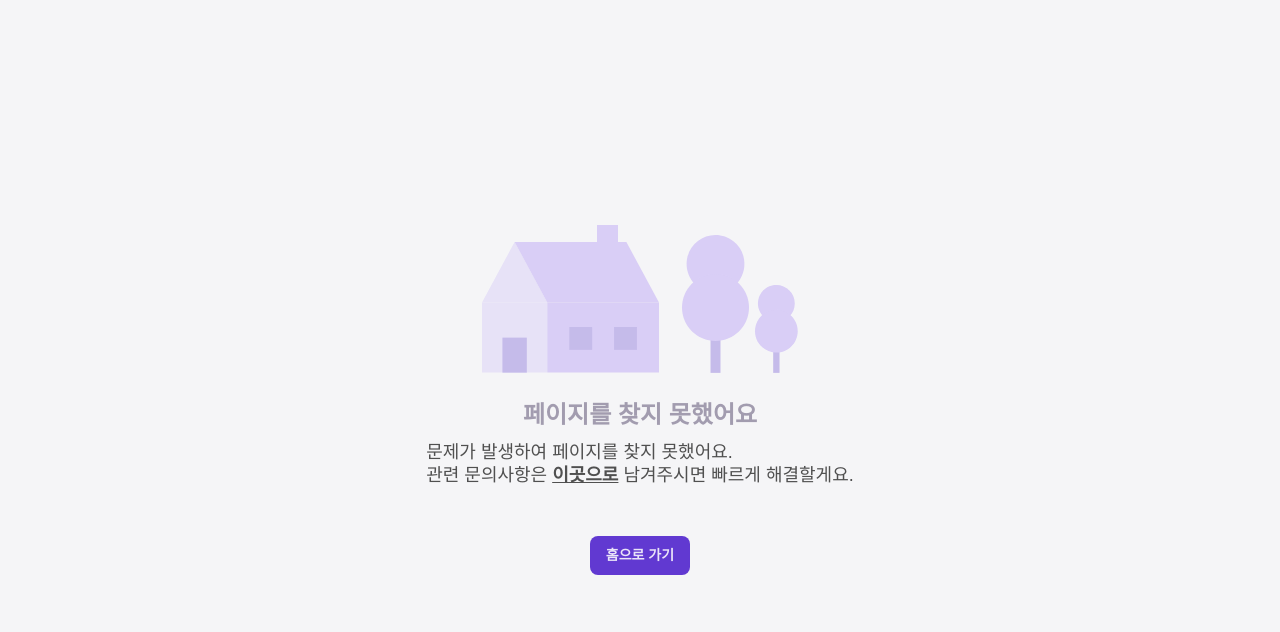
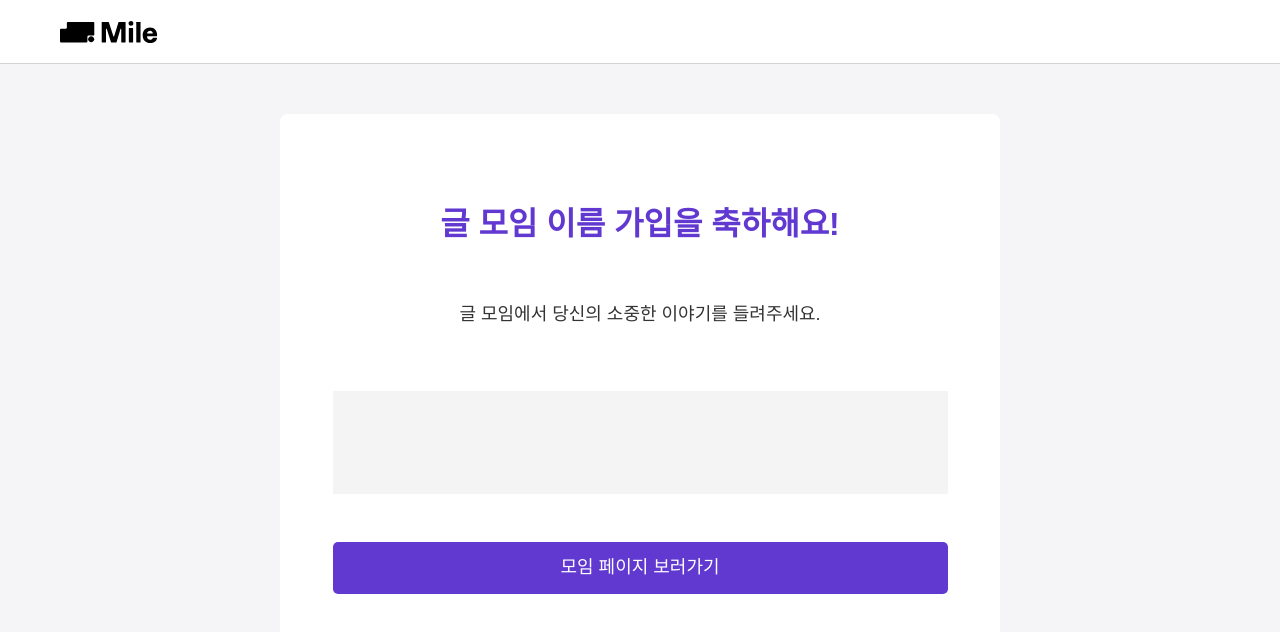
Before and after one commit to Mile-Writings/Mile-Client, a React (Vite) app: page /groupJoin in a window 1280 px wide. Shown: the top 632 px of the page. Built offline with nearby package versions, Linux system fonts and the light colour scheme; no server answers; a web font is replaced by a local one; what emotion-reset would draw is missing.

Commit message:
feat: 글 모임 초대 축하 페이지 분리

```diff
--- a/src/Router.tsx
+++ b/src/Router.tsx
@@ -4,6 +4,7 @@ import Admin from './pages/admin/Admin';
 import Error from './pages/error/Error';
 import GroupFeed from './pages/groupFeed/GroupFeed';
 import GroupInvite from './pages/groupInvite/GroupInvite';
+import GroupJoinCongrats from './pages/groupJoinCongrats/GroupJoinCongrats';
 import Login from './pages/login/Login';
 import RedirectLogin from './pages/login/RedirectLogin';
 import Main from './pages/main/Main';
@@ -24,6 +25,7 @@ const Router = () => {
         <Route path="*" element={<Error />} />
         <Route path="/admin" element={<Admin />} />
         <Route path="/groupInvite" element={<GroupInvite />} />
+        <Route path="/groupJoin" element={<GroupJoinCongrats />} />
       </Routes>
     </BrowserRouter>
   );
--- a/src/pages/groupInvite/GroupInvite.tsx
+++ b/src/pages/groupInvite/GroupInvite.tsx
@@ -1,7 +1,7 @@
 import styled from '@emotion/styled';
+import { useNavigate } from 'react-router-dom';
 
 import GroupInfo from './components/GroupInfo';
-import GroupJoinCongrats from './components/GroupJoinCongrats';
 import Title from './components/Title';
 import UserInfoInput from './components/UserInfoInput';
 
@@ -9,6 +9,11 @@ import { DefaultHeader } from '../../components/commons/Header';
 import Spacing from '../../components/commons/Spacing';
 
 const GroupInvite = () => {
+  const navigate = useNavigate();
+
+  const onClickSignUp = () => {
+    navigate('/groupJoin');
+  };
   return (
     <GroupInviteWrapper>
       <DefaultHeader />
@@ -19,9 +24,8 @@ const GroupInvite = () => {
       <Spacing marginBottom="2.8" />
       <UserInfoInput />
       <Spacing marginBottom="2.8" />
-      <SignUpBtn>가입하기</SignUpBtn>
+      <SignUpBtn onClick={onClickSignUp}>가입하기</SignUpBtn>
       <Spacing marginBottom="7.7" />
-      {/* <GroupJoinCongrats /> */}
     </GroupInviteWrapper>
   );
 };
--- a/src/pages/groupInvite/components/Title.tsx
+++ b/src/pages/groupInvite/components/Title.tsx
@@ -1,5 +1,4 @@
 import styled from '@emotion/styled';
-import React from 'react';
 
 const Title = () => {
   return (
--- a/src/pages/groupInvite/components/UserInfoInput.tsx
+++ b/src/pages/groupInvite/components/UserInfoInput.tsx
@@ -1,11 +1,11 @@
 import styled from '@emotion/styled';
-import React, { useState, useReducer, SyntheticEvent, useEffect } from 'react';
+import React, { useState, useReducer, useEffect } from 'react';
 
 import Spacing from '../../../components/commons/Spacing';
 
 interface userInfoStateType {
-  writerName: string;
-  writerIntroduce: string;
+  writerName?: string;
+  writerIntroduce?: string;
 }
 
 interface userInfoActionType {
@@ -49,7 +49,9 @@ const UserInfoInput = () => {
   };
 
   useEffect(() => {
-    userInfoVal.writerIntroduce.length > 100 ? setCharLimit(true) : setCharLimit(false);
+    if (userInfoVal.writerIntroduce) {
+      userInfoVal.writerIntroduce.length > 100 ? setCharLimit(true) : setCharLimit(false);
+    }
   }, [userInfoVal.writerIntroduce]);
 
   return (
@@ -61,7 +63,11 @@ const UserInfoInput = () => {
             placeholder="띄어쓰기 포함 8자 이내로 입력해주세요."
             onChange={onChangeWriterName}
           />
-          <WriterExistCheckBtn $isBtnDisabled={userInfoVal.writerName.trim().length === 0}>
+          <WriterExistCheckBtn
+            $isBtnDisabled={
+              userInfoVal.writerName ? userInfoVal.writerName.trim().length === 0 : true
+            }
+          >
             중복확인
           </WriterExistCheckBtn>
         </InputWrapper>
@@ -74,7 +80,9 @@ const UserInfoInput = () => {
           onChange={onChageWriterIntroduce}
           $charLimit={charLimit}
         />
-        <CharCount $charLimit={charLimit}>{userInfoVal.writerIntroduce.length}/100</CharCount>
+        <CharCount $charLimit={charLimit}>
+          {userInfoVal.writerIntroduce ? userInfoVal.writerIntroduce.length : 0}/100
+        </CharCount>
       </UserInfoInputWrapper>
     </>
   );
--- /dev/null
+++ b/src/pages/groupJoinCongrats/GroupJoinCongrats.tsx
@@ -0,0 +1,93 @@
+import styled from '@emotion/styled';
+
+import { DefaultHeader } from '../../components/commons/Header';
+import Spacing from '../../components/commons/Spacing';
+
+const GroupJoinCongrats = () => {
+  return (
+    <GroupJoinCongratsWrapper>
+      <DefaultHeader />
+      <Spacing marginBottom="11.4" />
+      <GroupJoinCongratsContainer>
+        <GroupJoinTitleWrapper>
+          <GroupJoinTitle>글 모임 이름 가입을 축하해요!</GroupJoinTitle>
+          <GroupJoinText>글 모임에서 당신의 소중한 이야기를 들려주세요.</GroupJoinText>
+        </GroupJoinTitleWrapper>
+        <Spacing marginBottom="4.8" />
+        <CongratsImg />
+        <Spacing marginBottom="4.8" />
+        <GoToGroupFeedBtn>모임 페이지 보러가기</GoToGroupFeedBtn>
+      </GroupJoinCongratsContainer>
+    </GroupJoinCongratsWrapper>
+  );
+};
+
+export default GroupJoinCongrats;
+
+const GroupJoinCongratsWrapper = styled.div`
+  display: flex;
+  flex-direction: column;
+  align-items: center;
+  justify-content: center;
+  width: 82.6rem;
+`;
+
+const GroupJoinCongratsContainer = styled.main`
+  display: flex;
+  flex-direction: column;
+  align-items: center;
+  justify-content: center;
+  width: 72rem;
+  height: 54.4rem;
+  padding: 6.4rem 5.25rem;
+
+  background-color: ${({ theme }) => theme.colors.white};
+  border-radius: 8px;
+`;
+
+const GroupJoinTitleWrapper = styled.section`
+  display: flex;
+  flex-direction: column;
+  gap: 1.6rem;
+  align-items: center;
+  justify-content: center;
+`;
+
+const GroupJoinTitle = styled.h1`
+  color: ${({ theme }) => theme.colors.mainViolet};
+  ${({ theme }) => theme.fonts.title3}
+`;
+
+const GroupJoinText = styled.p`
+  color: ${({ theme }) => theme.colors.gray90};
+  ${({ theme }) => theme.fonts.subtitle4}
+`;
+
+const CongratsImg = styled.div`
+  width: 100%;
+  height: 19.4rem;
+
+  background-color: ${({ theme }) => theme.colors.gray10};
+`;
+
+const GoToGroupFeedBtn = styled.button`
+  display: flex;
+  align-items: center;
+  justify-content: center;
+  width: 100%;
+  padding: 1.5rem 0;
+
+  color: ${({ theme }) => theme.colors.white};
+
+  background-color: ${({ theme }) => theme.colors.mainViolet};
+  border-radius: 5px;
+
+  /* 글자 크기 변경 필요 !!!! */
+  ${({ theme }) => theme.fonts.subtitle4}
+
+  &:hover {
+    color: ${({ theme }) => theme.colors.mainViolet};
+
+    background-color: ${({ theme }) => theme.colors.mileViolet};
+  }
+`;
```
